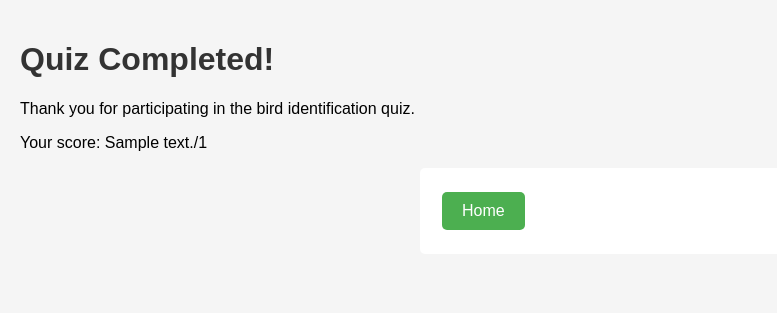
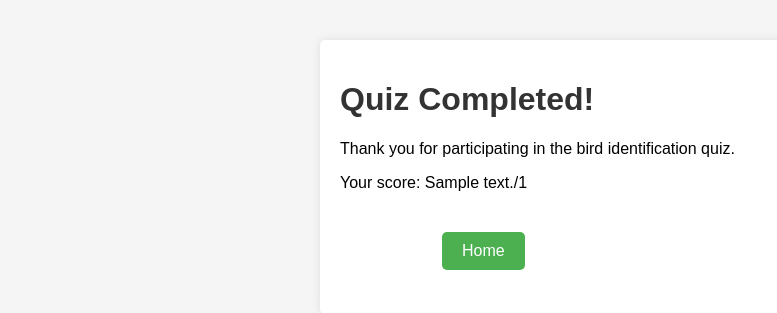
Before and after one commit to Skadoink/birdIDQuiz, a Flask app: template templates/quiz_end.html in a window 1280 px wide. Shown: the top 313 px of the page, without its empty margins (0-777 px from the left). Run offline with Flask 3, Linux system fonts and the light colour scheme; the template is opened without the code that fills it: most values are stand-ins (such as "Sample title", 1, 10 or a date in 2020); parts of the project's set-up code (start-up, migrations or seed data) failed here and were passed over.

Commit message:
centered end page

```diff
--- a/templates/quiz_end.html
+++ b/templates/quiz_end.html
@@ -9,7 +9,7 @@
 </head>
 
 <body>
-    <div class="container">
+    <div class="quiz-container">
         <h1>Quiz Completed!</h1>
         <p>Thank you for participating in the bird identification quiz.</p>
         <p>Your score: {{ correct_answers }}/{{ num_questions }}</p>
```
